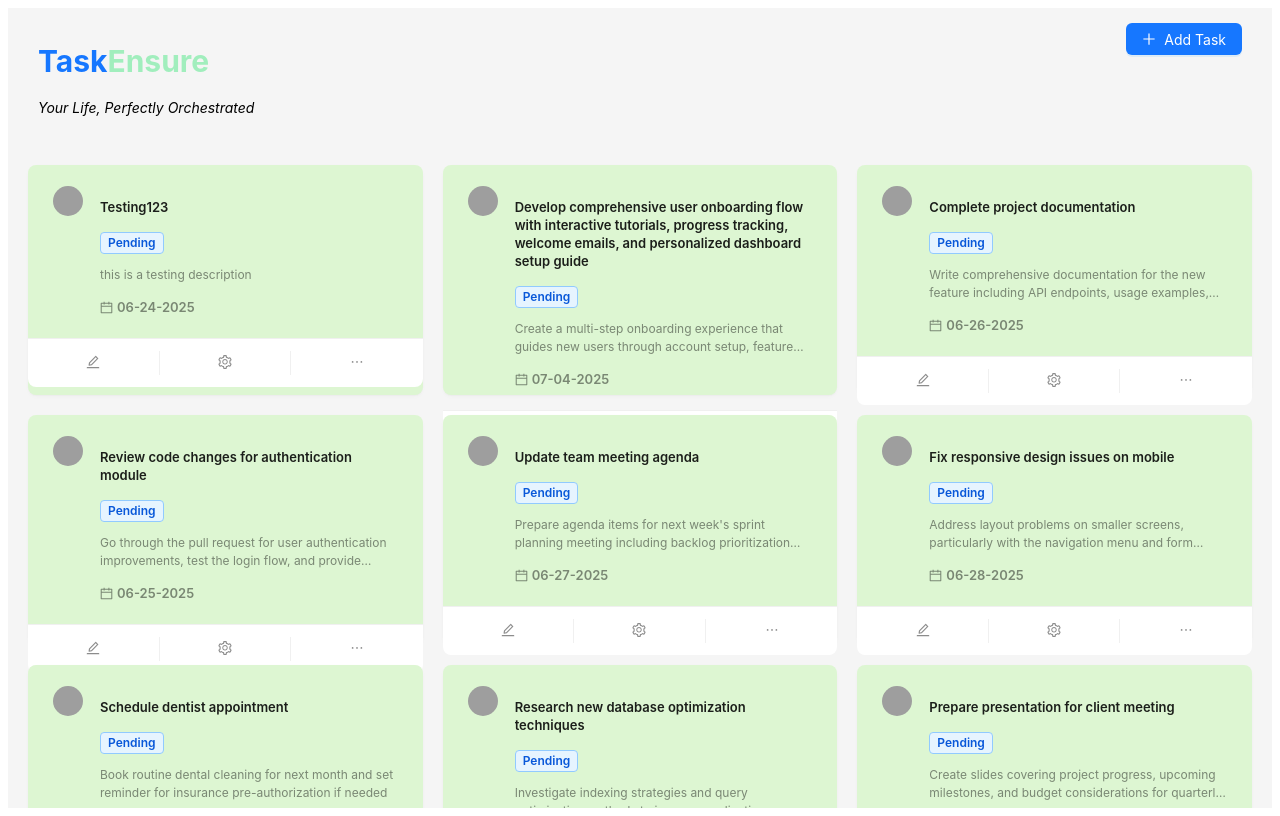
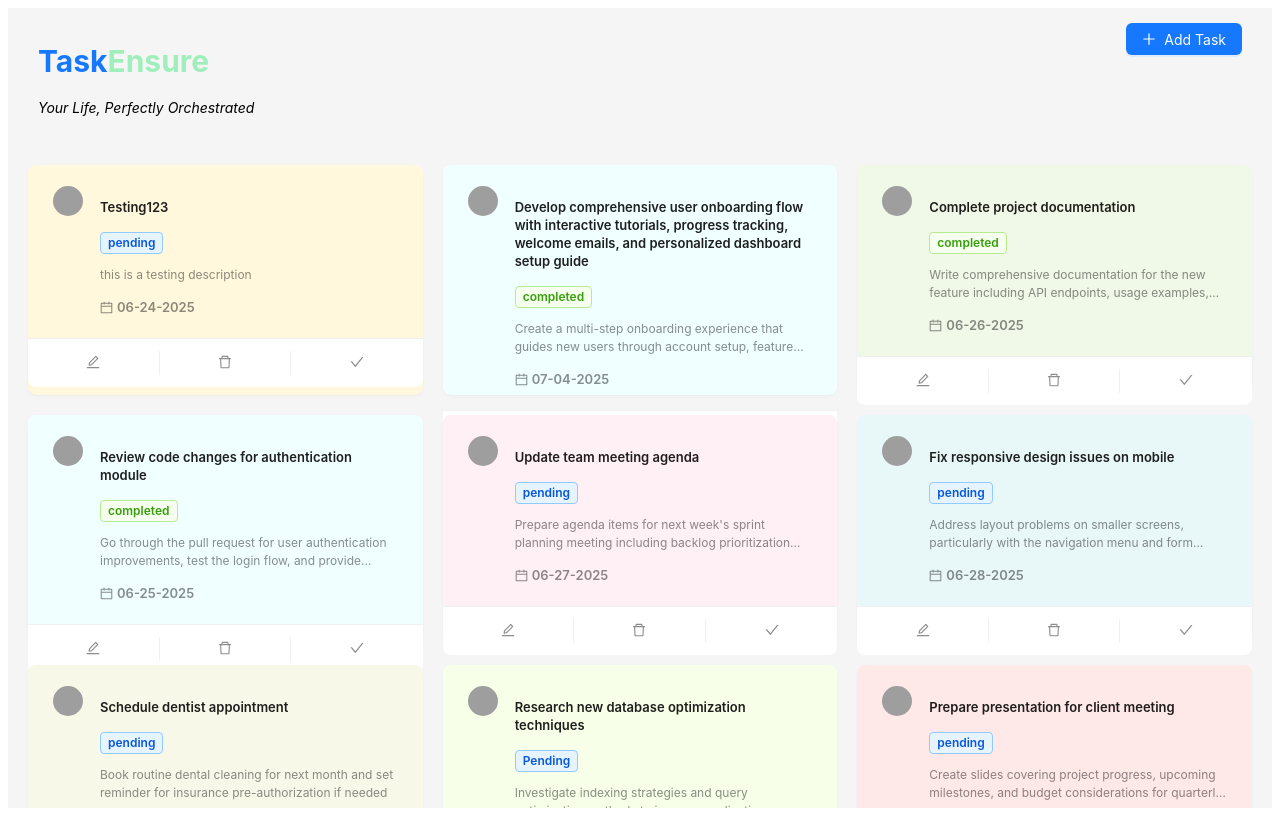
Before and after one commit to varun277/TaskEnsure-The-To-do-App, a React (Vite) app: page / in a window 1280 px wide. Built offline with nearby package versions, Linux system fonts and the light colour scheme; grey boxes are pictures that could not be loaded; the HTML template or start-up script is replaced by a standard one.

Commit message:
[To-do]-Added status for each task and minor UI changes

```diff
--- a/src/Components/Card/TodoCard.jsx
+++ b/src/Components/Card/TodoCard.jsx
@@ -1,15 +1,16 @@
 import {
   CalendarOutlined,
+  CheckOutlined,
+  DeleteOutlined,
   EditOutlined,
-  EllipsisOutlined,
   PlusCircleOutlined,
-  SettingOutlined,
 } from "@ant-design/icons";
 import { Avatar, Card, Col, Empty, Row, Tag, Typography } from "antd";
 import styles from "./TodoCard.module.css";
 import Meta from "antd/es/card/Meta";
 import moment from "moment";
 const { Text } = Typography;
+import { cardBg, tagColor } from "../../Constant/Constants";
 
 function TodoCard({ list }) {
   // If no todo list available
@@ -19,11 +20,11 @@ function TodoCard({ list }) {
         className={styles.emptyImage}
         image={
           <PlusCircleOutlined
-            style={{ fontSize: "72px", marginTop: "15px", color: "#8C8C8C" }}
+            className={styles.addIconLarge}
           />
         }
         description={
-          <span style={{ fontSize: "14px" }}>
+          <span style={{ fontSize: "var(--medium_font)" }}>
             No tasks yet? No worries! Click 'Add Task' to start building your
             perfectly orchestrated day.
           </span>
@@ -34,9 +35,21 @@ function TodoCard({ list }) {
 
   const actions = [
     <EditOutlined key="edit" />,
-    <SettingOutlined key="setting" />,
-    <EllipsisOutlined key="ellipsis" />,
+    <DeleteOutlined key="setting" />,
+    <CheckOutlined key="completed" />
   ];
+
+  // Get random bg color for cards
+  const getRandomBackground = (array) => {
+    const randomIndex = Math.floor(Math.random() * array?.length)
+    return array?.[randomIndex] || array[1]
+  }
+
+  // Get tag color according to status
+  const getTagColor = (statusType) => {
+    if (!statusType) return tagColor["pending"];
+    return tagColor[statusType]
+  }
 
   return (
     <>
@@ -46,7 +59,7 @@ function TodoCard({ list }) {
             <Card
               hoverable
               variant="borderless"
-              style={{ background: "#DDF6D2" }}
+              style={{ background: getRandomBackground(cardBg), border: "1px solid var(--elevate6)" }}
               className={styles.cardStyle}
               actions={actions}
             >
@@ -57,7 +70,7 @@ function TodoCard({ list }) {
                 title={
                   <>
                     <p className={styles.titleStyle}>{item?.title}</p>
-                    <Tag color="blue">Pending</Tag>
+                    <Tag color={getTagColor(item?.status)}>{item?.status || "Pending"}</Tag>
                   </>
                 }
                 description={
--- a/src/Components/Card/TodoCard.module.css
+++ b/src/Components/Card/TodoCard.module.css
@@ -2,6 +2,8 @@
     display: flex;
     flex-direction: column;
     align-items: center;
+    position: relative;
+    top: 35%;
 }
 
 .cardStyle {
@@ -31,3 +33,9 @@
     color: var(--elevate2);
     font-size: 13px;
 }
+
+.addIconLarge {
+    font-size: 72px;
+    margin-top: 15px;
+    color: var(--elevate5);
+}
--- a/src/Components/Todo.jsx
+++ b/src/Components/Todo.jsx
@@ -17,7 +17,7 @@ export default function Todo() {
   const handleCreatedTask = (values) => {
     setTodoList((prev) => [
       ...prev,
-      { id: Math.floor(Math.random() * 10000), ...values },
+      { id: Math.floor(Math.random() * 10000), ...values, status: "pending" },
     ]);
     closeModal();
   };
@@ -31,14 +31,12 @@ export default function Todo() {
       <Layout style={{ height: "100vh" }}>
         <Header setModalOpen={setModalOpen} />
         <Content className={styles.contentStyle}>
-          {openModal ? (
+          {openModal && (
             <AddTaskModal
               form={form}
               onTaskSubmit={handleCreatedTask}
               closeModal={closeModal}
             />
-          ) : (
-            ""
           )}
           <TodoCard list={todoList} />
         </Content>
--- /dev/null
+++ b/src/Constant/Constants.js
@@ -0,0 +1,35 @@
+export const cardBg = [
+    '#F5F5F5', // White smoke
+    '#F0F0F0', // Light gray
+    '#EBEBEB', // Very light gray
+    '#E5E5E5', // Light gray
+    '#F0F8FF', // Alice blue
+    '#F5FFFA', // Mint cream
+    '#FFF8DC', // Cornsilk
+    '#FFFACD', // Lemon chiffon
+    '#E6F3FF', // Very light blue
+    '#F0FFF0', // Honeydew
+    '#FFF0F5', // Lavender blush
+    '#F0FFFF', // Azure
+    '#E8F5E8', // Light mint green
+    '#FFF5EE', // Seashell
+    '#F5F0FF', // Light lavender
+    '#FFFEF0', // Light cream
+    '#E8F8FF', // Light ice blue
+    '#F8FFE8', // Light spring green
+    '#FFE8F0', // Light rose
+    '#F0F8E8', // Light sage
+    '#E8E8FF', // Very light periwinkle
+    '#FFE8E8', // Very light pink
+    '#E8FFF8', // Very light aqua
+    '#F8E8FF', // Very light violet
+    '#FFFFE8', // Very light yellow
+    '#E8FFE8', // Very light green
+    '#F8F8E8', // Very light beige
+    '#E8F8F8'  // Very light teal
+];
+
+export const tagColor = {
+    "pending": "blue",
+    "completed": "green"
+}
--- a/src/Constant/Test.js
+++ b/src/Constant/Test.js
@@ -5,6 +5,7 @@ export const todoDemo = [
     description: "this is a testing description",
     priority: "Medium",
     date: "2025-06-24T18:30:00.000Z",
+    status: "pending"
   },
   {
     id: 7477,
@@ -14,6 +15,7 @@ export const todoDemo = [
       "Create a multi-step onboarding experience that guides new users through account setup, feature discovery, and initial configuration. Include interactive tooltips, progress indicators, and automated email sequences.",
     priority: "High",
     date: "2025-07-04T10:00:00.000Z",
+    status: "completed"
   },
   {
     id: 7468,
@@ -22,6 +24,7 @@ export const todoDemo = [
       "Write comprehensive documentation for the new feature including API endpoints, usage examples, and troubleshooting guide",
     priority: "High",
     date: "2025-06-26T09:00:00.000Z",
+    status: "completed"
   },
   {
     id: 7469,
@@ -30,6 +33,7 @@ export const todoDemo = [
       "Go through the pull request for user authentication improvements, test the login flow, and provide feedback on security implementations",
     priority: "High",
     date: "2025-06-25T14:00:00.000Z",
+    status: "completed"
   },
   {
     id: 7470,
@@ -38,6 +42,7 @@ export const todoDemo = [
       "Prepare agenda items for next week's sprint planning meeting including backlog prioritization and resource allocation",
     priority: "Medium",
     date: "2025-06-27T11:30:00.000Z",
+    status: "pending"
   },
   {
     id: 7471,
@@ -46,6 +51,7 @@ export const todoDemo = [
       "Address layout problems on smaller screens, particularly with the navigation menu and form inputs on iOS Safari",
     priority: "Medium",
     date: "2025-06-28T16:45:00.000Z",
+    status: "pending"
   },
   {
     id: 7472,
@@ -54,6 +60,7 @@ export const todoDemo = [
       "Book routine dental cleaning for next month and set reminder for insurance pre-authorization if needed",
     priority: "Low",
     date: "2025-06-30T10:00:00.000Z",
+    status: "pending"
   },
   {
     id: 7473,
@@ -70,6 +77,7 @@ export const todoDemo = [
       "Create slides covering project progress, upcoming milestones, and budget considerations for quarterly review with stakeholders",
     priority: "High",
     date: "2025-06-29T08:30:00.000Z",
+    status: "pending"
   },
   {
     id: 7475,
@@ -78,6 +86,7 @@ export const todoDemo = [
       "Purchase printer paper, pens, sticky notes, and replacement toner cartridges for the office printer",
     priority: "Low",
     date: "2025-07-02T12:00:00.000Z",
+    status: "pending"
   },
   {
     id: 7476,
@@ -86,5 +95,6 @@ export const todoDemo = [
       "Address the top 5 user interface suggestions from beta testers including button placement and color scheme adjustments",
     priority: "Medium",
     date: "2025-07-03T15:20:00.000Z",
+    status: "pending"
   },
 ];
```
Also changed, not shown: src/global.scss (+20 -6 lines), 1 other file (tests, documents, lock files or other folders).
